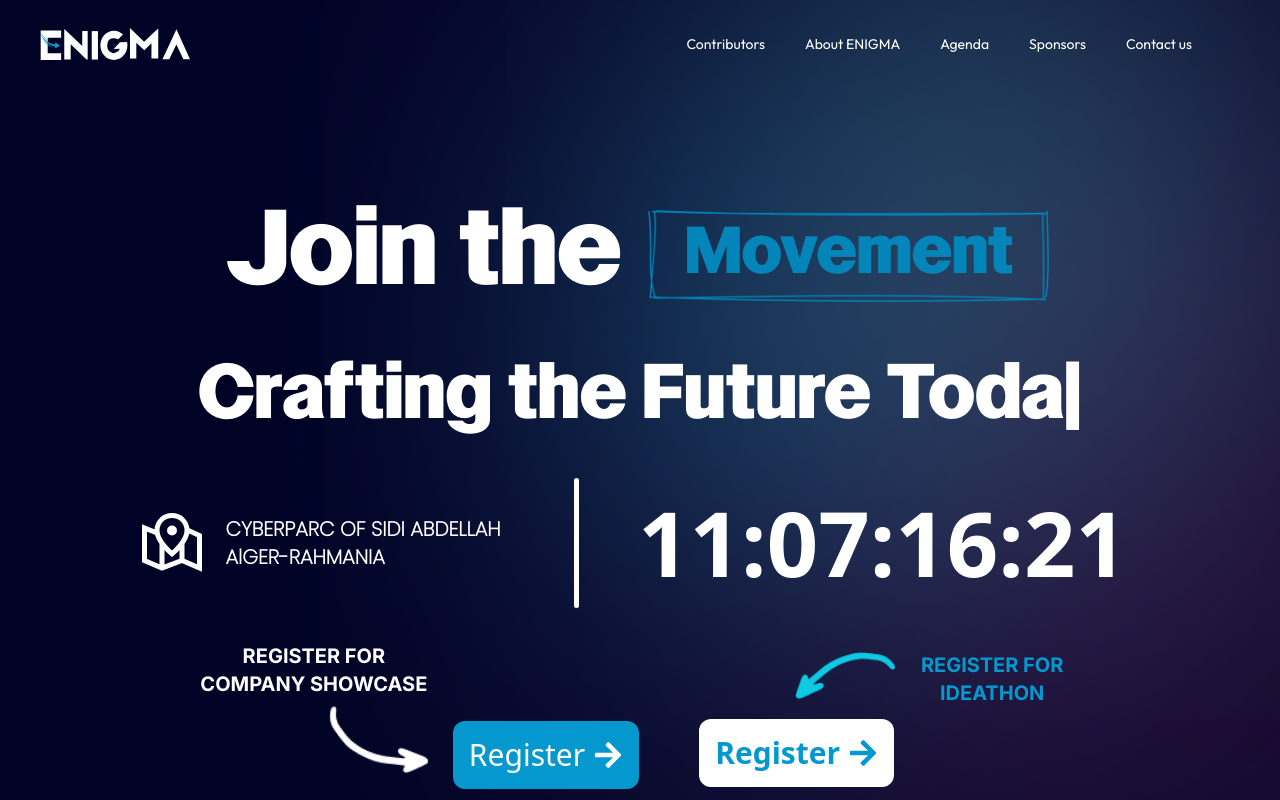
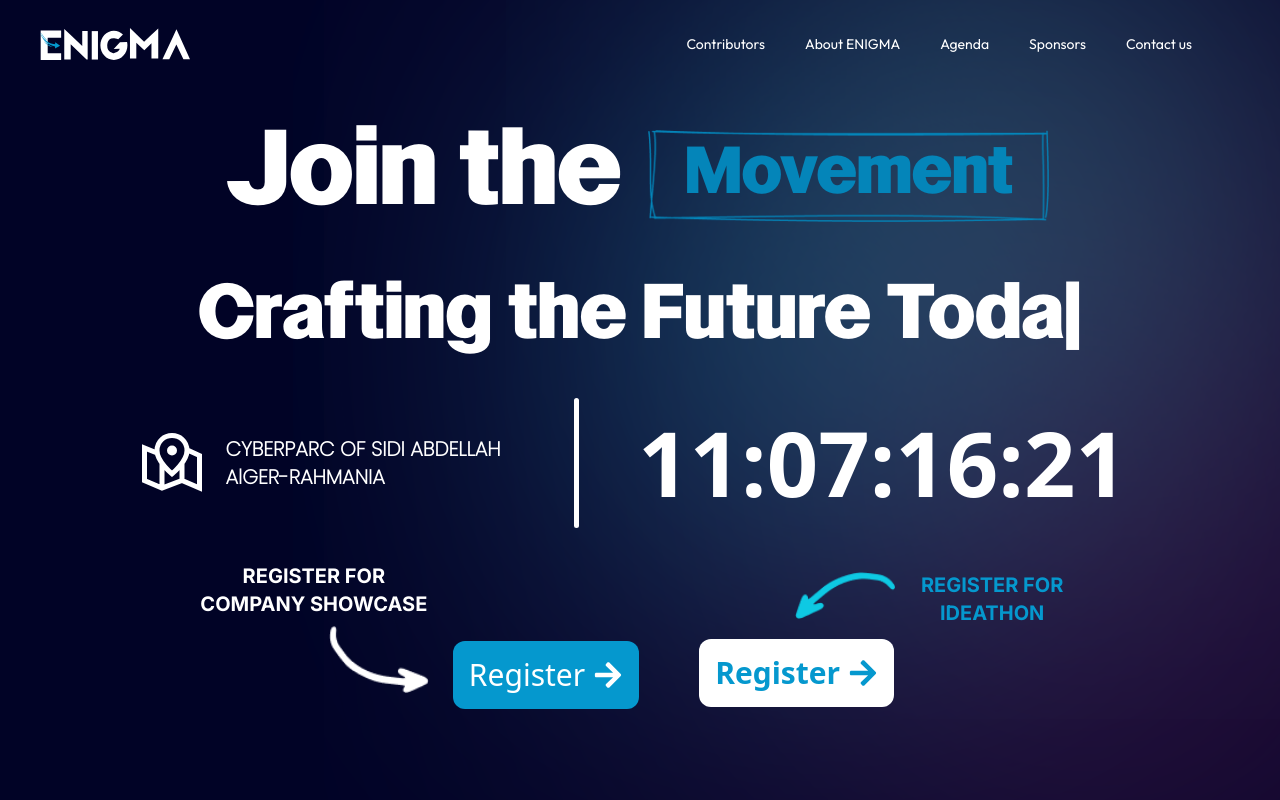
Before and after one commit to NCSclub/Enigma-Website, a Next.js app: page / in a window 1280 px wide. Shown: the top 800 px of the page. Built offline with nearby package versions, Linux system fonts and the light colour scheme.

Commit message:
fixixng the gap and adding About The Event Section

```diff
--- a/src/app/page.jsx
+++ b/src/app/page.jsx
@@ -17,10 +17,12 @@
   return (
     <div className="overflow-hidden relative flex flex-col gap-32">
       <div className="flex flex-col gap-32 bg-header-shadow bg-right-top bg-no-repeat">
-        <Header />
-        <Hero />
+        <div className="flex flex-col gap-12 ">
+          <Header />
+          <Hero />
+        </div>
         <AboutTheClubsSection />
-        <AboutTheEventSection/>
+        <AboutTheEventSection />
         <Agenda />
       </div>
       <div className="flex flex-col gap-32 bg-footer-shadow bg-left bg-no-repeat">
```
